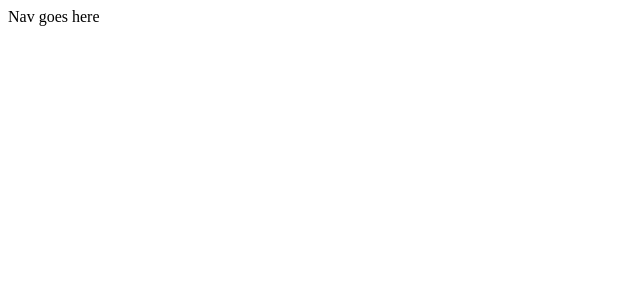
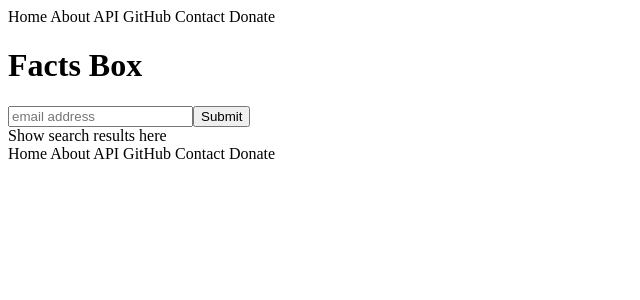
Before and after one commit to dcbentley/unnamed-pwned-app, a React (Create React App) app: page / in a window 1280 px wide. Shown: the top 300 px of the page, without its empty margins (0-640 px from the left). Built offline with nearby package versions, Linux system fonts and the light colour scheme; no server answers.

Commit message:
Created additional components

```diff
--- a/src/App.js
+++ b/src/App.js
@@ -1,5 +1,6 @@
 import React, { Component } from 'react';
 import './App.css';
+import LandingPage from './LandingPage';
 
 class App extends Component {
   constructor () {
@@ -8,20 +9,21 @@ class App extends Component {
         placeHolder: null,
     }
 }
-componentDidMount() {
-  const URL =
-  'https://cors-anywhere.herokuapp.com/https://haveibeenpwned.com/api/v3/breachedaccount/danielcbentley@gmail.com';
-  const headers = {
-		'Content-Type': 'application/json',
-		'hibp-api-key': process.env.REACT_APP_UNNAMED_PWNED_APP_API_KEY,
-	};
-  fetch(URL, {
-    method: 'GET',
-    headers: headers,
-  })
-  .then(res => res.json())
-  .then(console.log)
-}
+// COMMENTED OUT TO PREVENT REACHING API LIMITS DURING BUILD
+// componentDidMount() {
+//   const URL =
+//   'https://cors-anywhere.herokuapp.com/https://haveibeenpwned.com/api/v3/breachedaccount/danielcbentley@gmail.com';
+//   const headers = {
+// 		'Content-Type': 'application/json',
+// 		'hibp-api-key': process.env.REACT_APP_UNNAMED_PWNED_APP_API_KEY,
+// 	};
+//   fetch(URL, {
+//     method: 'GET',
+//     headers: headers,
+//   })
+//   .then(res => res.json())
+//   .then(console.log)
+// }
 
 
   render() {
@@ -29,13 +31,7 @@ componentDidMount() {
 
     return (
       <div>
-        <header>
-          <nav>
-            Nav goes here
-          </nav>
-        </header>
-
-
+       <LandingPage />
       </div>
     );
   }
--- /dev/null
+++ b/src/FactsBox.js
@@ -0,0 +1,13 @@
+import React, { Component } from 'react'
+
+class FactsBox extends Component {
+    render() {
+        return (
+            <div>
+                <h1>Facts Box</h1>
+            </div>
+        )
+    }
+}
+
+export default FactsBox;
--- /dev/null
+++ b/src/LandingPage.js
@@ -0,0 +1,26 @@
+import React, { Component } from 'react'
+import Navigation from './Navigation'
+import FactsBox from './FactsBox'
+import SearchBox from './SearchBox'
+import SearchResults from './SearchResults'
+
+class LandingPage extends Component {
+    render() {
+        return (
+            <div>
+                <Navigation />
+                <FactsBox />
+                <SearchBox />
+                <SearchResults />
+
+                <footer>
+                    <div className='navFooter'>
+                        <Navigation />
+                    </div>
+                </footer>
+            </div>
+        );
+    }
+}
+
+export default LandingPage;
--- /dev/null
+++ b/src/Navigation.js
@@ -0,0 +1,22 @@
+import React, { Component } from 'react'
+
+class Navigation extends Component {
+    render() {
+        return (
+            <div>
+                <header>
+                    <nav>
+                    Home
+                    About
+                    API
+                    GitHub
+                    Contact
+                    Donate
+                    </nav>
+                </header>
+            </div>
+        )
+    }
+}
+
+export default Navigation;
--- a/src/SearchBox.js
+++ b/src/SearchBox.js
@@ -0,0 +1,17 @@
+import React, { Component } from 'react'
+
+class SearchBox extends Component {
+
+    render() {
+        return (
+            <div>
+                <form>
+                    <input placeholder='email address' type='text' name='email'/>
+                    <input type='submit' value='Submit' text='Search'/>
+                </form>
+            </div>
+        )
+    }
+}
+
+export default SearchBox;
--- /dev/null
+++ b/src/SearchResults.js
@@ -0,0 +1,14 @@
+import React, { Component } from 'react'
+
+class SearchResults extends Component {
+    render() {
+        return (
+            <div>
+                Show search results here
+                {/* Include error handling for no results available */}
+            </div>
+        )
+    }
+}
+
+export default SearchResults;
```
